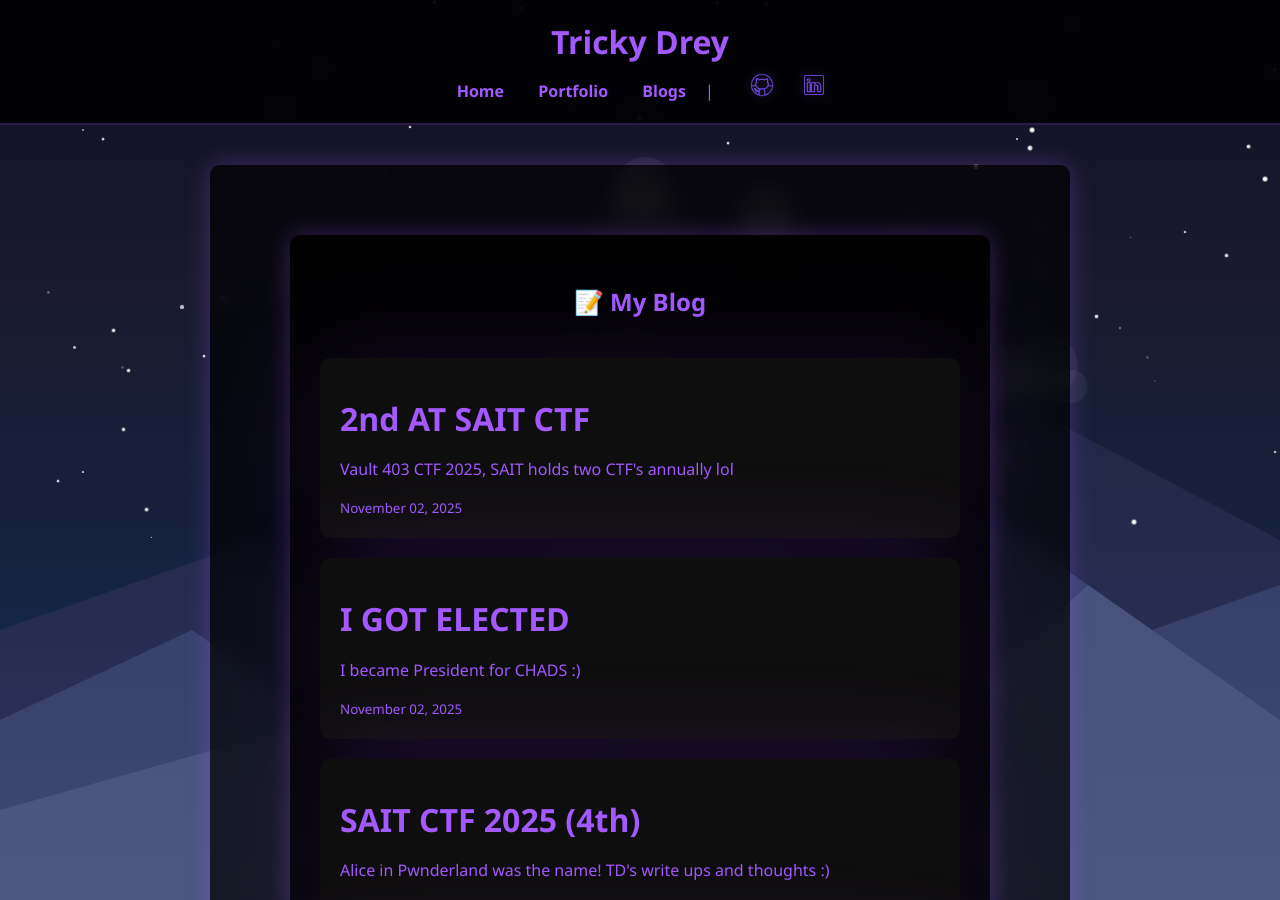
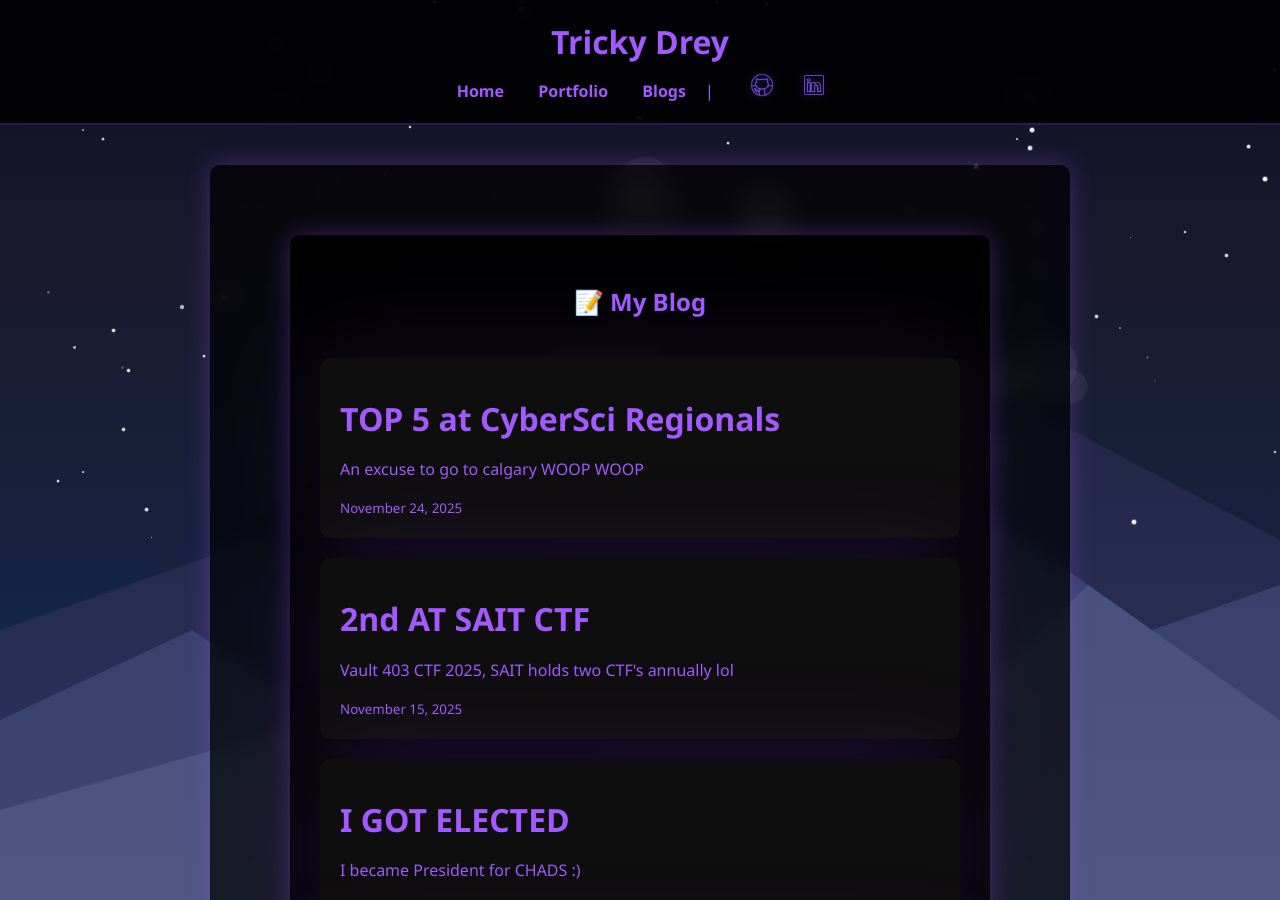
Before and after one commit to AndreiFabon/PersonalWeb, a Jekyll site: the page built from blog.html, in a window 1280 px wide and 900 px high. Built offline with Jekyll 4.4.1, drawn with Linux system fonts in a browser that asks for light colours.

Commit message:
added a new blog post for cyber sci, write up OTW

```diff
--- a/_posts/2025-11-15-SAIT-CTF-V2.md
+++ b/_posts/2025-11-15-SAIT-CTF-V2.md
@@ -1,7 +1,7 @@
 ---
 layout: post
 title: "2nd AT SAIT CTF"
-date: 2025-11-02
+date: 2025-11-15
 description: "Vault 403 CTF 2025, SAIT holds two CTF's annually lol"
 ---
 
--- /dev/null
+++ b/_posts/2025-11-24-First-CyberSci.md
@@ -0,0 +1,8 @@
+---
+layout: post
+title: "TOP 5 at CyberSci Regionals"
+date: 2025-11-24
+description: "An excuse to go to calgary WOOP WOOP"
+---
+
+This past weekend I had the opportunity to go on a road trip with the CHADS B-Team to compete at CyberSci! If you train BJJ you know why being on the B-Team is the best team. Anyways... I had the opportunity to compete at my first ever CyberSci and it was such a fun and challenging experience. I had spend the majority of the time working on forensics problem and trying to solve old IBM punchcards and mapping a sequence of dots in a certain pattern to letters and characters. So proud of our team and looking to enjoying many more roadtrips with the squad. The writeups and notes from this CyberSci will come later on... stay tuned.
```
